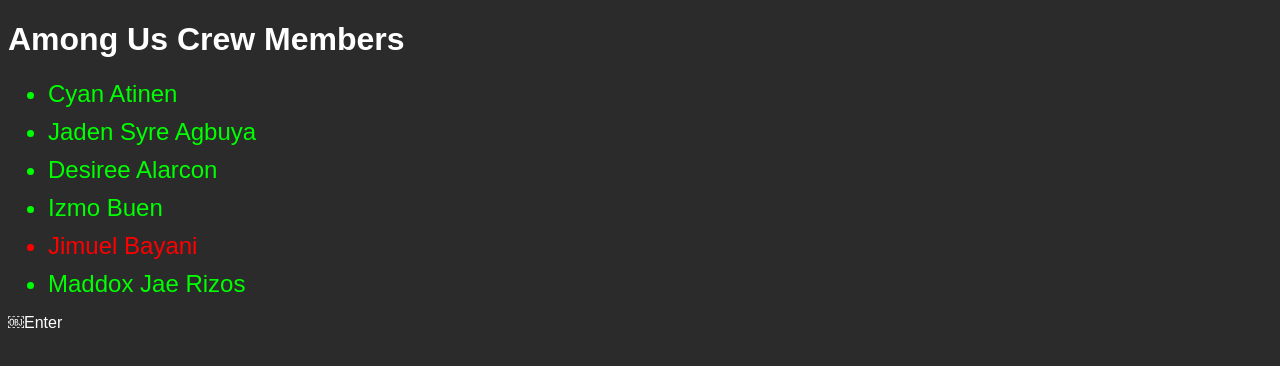
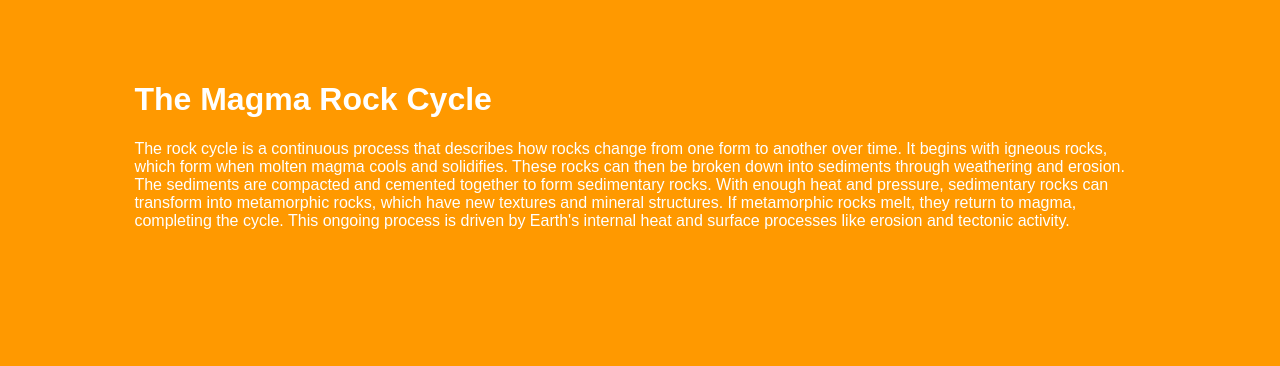
Before and after one commit to RizosMaddox/Rock-Cycle-Group-1-Thessalonians, a plain HTML site: page index.html in a window 1280 px wide. Drawn offline with Linux system fonts and the light colour scheme.

Commit message:
Update index.html

```diff
--- a/index.html
+++ b/index.html
@@ -1,35 +1,23 @@
 <!DOCTYPE html>
 <html>
 <head>
-    <title>Among Us Crew</title>
+    <title>Magma Rock Cycle</title>
     <style>
         body {
-            background-color: #2b2b2b;
+            background-color: #ff9900; /* Magma orange */
             color: white;
             font-family: Arial, sans-serif;
         }
-        .crewmate {
-            font-size: 24px;
-            margin-bottom: 10px;
-            color: #00ff00; /* Green */
-        }
-        .impostor {
-            font-size: 24px;
-            margin-bottom: 10px;
-            color: #ff0000; /* Red */
+        .container {
+            width: 80%;
+            margin: 40px auto;
+            padding: 20px;
         }
     </style>
 </head>
 <body>
-    <h1>Among Us Crew Members</h1>
-    <ul>
-        <li class="crewmate">Cyan Atinen</li>
-        <li class="crewmate">Jaden Syre Agbuya</li>
-        <li class="crewmate">Desiree Alarcon</li>
-        <li class="crewmate">Izmo Buen</li>
-        <li class="impostor">Jimuel Bayani</li>
-        <li class="crewmate">Maddox Jae Rizos</li>
-    </ul>
-</body>
-</html>
-￼Enter
+    <div class="container">
+        <h1>The Magma Rock Cycle</h1>
+        <p>The rock cycle is a continuous process that describes how rocks change from one form to another over time. It begins with igneous rocks, which form when molten magma cools and solidifies. These rocks can then be broken down into sediments through weathering and erosion. The sediments are compacted and cemented together to form sedimentary rocks. With enough heat and pressure, sedimentary rocks can transform into metamorphic rocks, which have new textures and mineral structures. If metamorphic rocks melt, they return to magma, completing the cycle. This ongoing process is driven by Earth's internal heat and surface processes like erosion and tectonic activity.
+
+</p>
```
